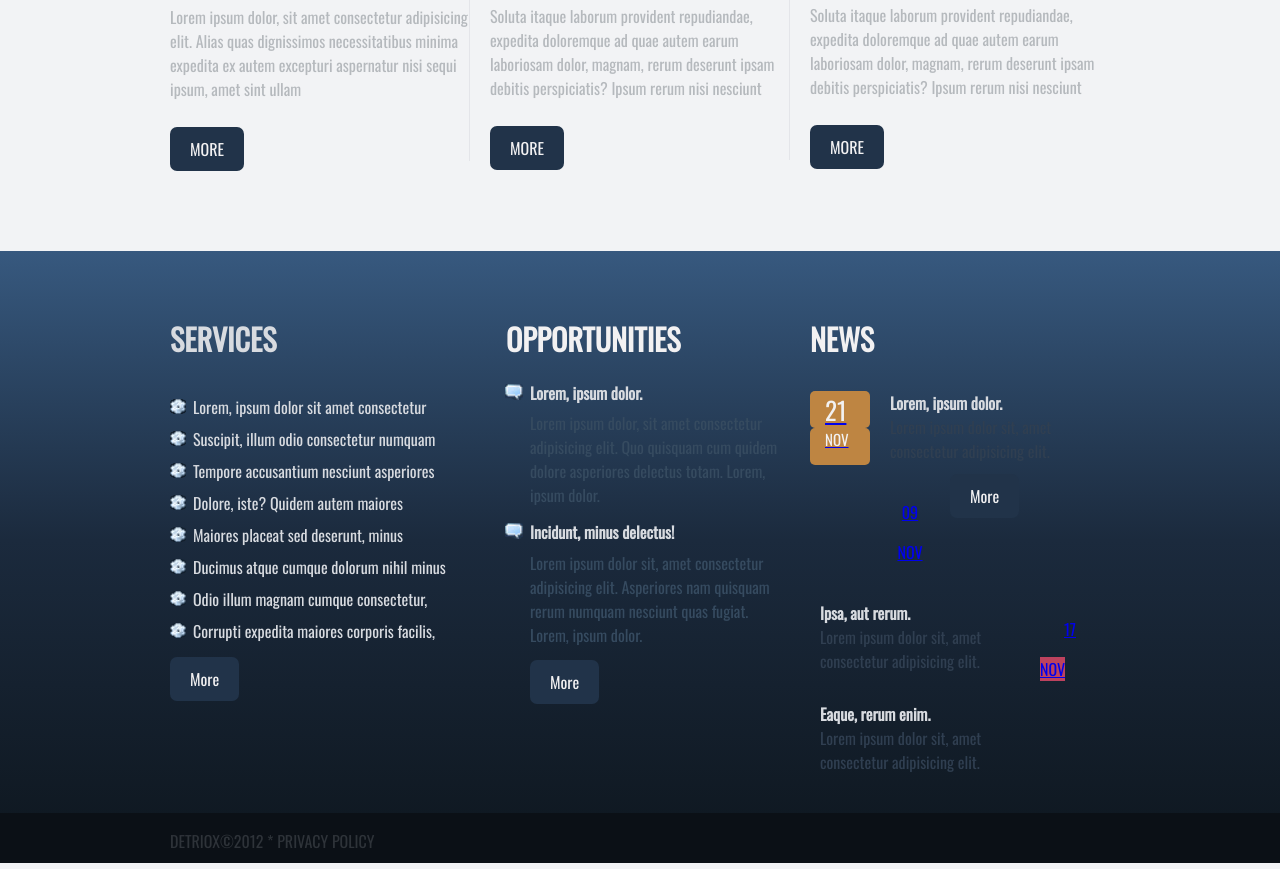
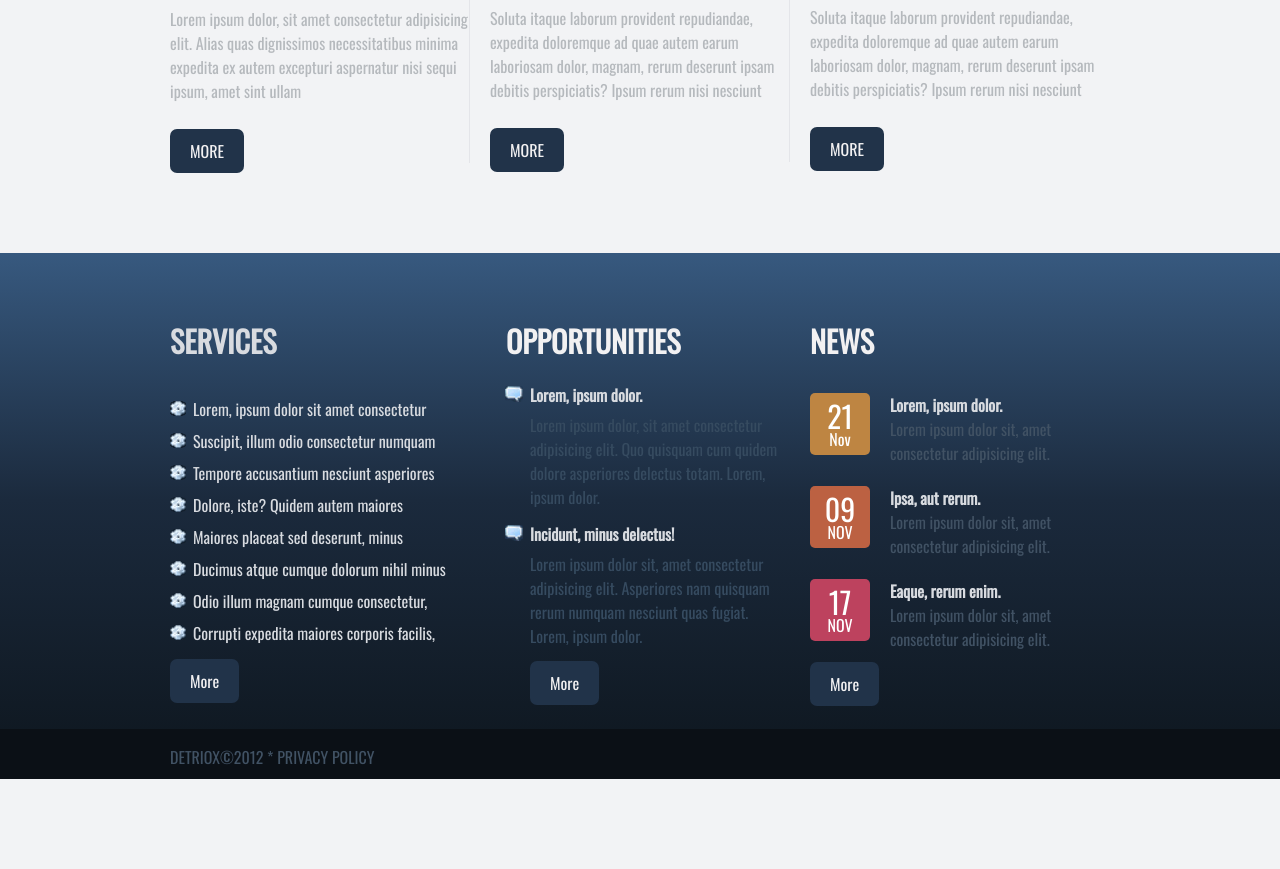
Before and after one commit to Toya88/Detroix, a plain HTML site: page index.html in a window 1280 px wide. Shown: the part 1026-1895 px from the top of the page. After the commit the page ends 1811 px from the top, so only its background shows below. Drawn offline with nearby package versions, Linux system fonts and the light colour scheme.

Commit message:
finidhed stlying date buttons, changed news text, added border radius to hero img

```diff
--- a/css/style3.css
+++ b/css/style3.css
@@ -57,6 +57,7 @@
 
 .hero_img {
     width: 100%;
+    border-radius: 7px;
 }
 .indicator a {
     display: inline-block;
@@ -175,28 +176,21 @@
 .news>div {
     margin-bottom: 21px;
 }
-.date p {
+.news a {
+    text-decoration: none;
+}
+.date {
+    display: block;
+    color: white;
     text-align: center;
+    border-radius: 5px;
+    line-height: 1;
+    padding: 8px;
 }
-.date--top {
-    display: block;
-    text-decoration: none;
-    padding: 0px 15px 0px 15px;
-    color: #f2f1f2;
-    border-radius: 5px;
-    font-size: 25px;
-    margin: 0px;
+.date span {
+    font-size: 30px;
 }
-.date--bottom{
-    display: block;
-    margin-top: -7px;
-    text-decoration: none;
-    padding: 0px 15px 15px 15px;
-    color: #f2f1f2;
-    border-radius: 5px;
-    font-size: 15px;
-    margin: 0px;
-}
+
 .date--first {
 
     background-color: #be8542;
@@ -217,14 +211,12 @@
 }
 .news_content p {
     margin: 0px;
-    color: #303f51;
-}
-.news a {
-    margin-top: 10px;
+    /* color: #303f51; */
+    color: #415264;
 }
 footer {
     height: 50px;
     margin-top: -17px;
     background-color: #0b1016;
-    color: #2e3339;
+    color: #415264;
 }
--- a/index.html
+++ b/index.html
@@ -50,8 +50,8 @@
                 <!-- <h2>Win the World</h2> -->
                     <!-- container 12, width 100% -->
             <div class="container_12">
-                <div class="grid_12 hero_img">
-                    <img src="media/thinkbig.jpg" alt="Image">
+                <div class="grid_12">
+                    <img class="hero_img" src="media/thinkbig.jpg" alt="Image">
                 </div>
             </div>
 
@@ -138,7 +138,7 @@
                 <div class="news grid_4">
                     <h3>NEWS</h3>
                         <div class="grid_1 alpha">
-                            <a  href="date"> <p class="date date--top date--first" >21  </p> <p class="date date--bottom date--first">NOV</p>  </a>
+                            <a class="date date--first" href="#link"><span>21</span>  <br> Nov </a>
                         </div>
 
                         <div class="news_content grid_3 omega">
@@ -147,7 +147,7 @@
                         </div>
 
                         <div class="grid_1 alpha">
-                            <a class="date date--second" href="date"> <p>09 </p> <p>NOV</p> </a>
+                            <a class="date date--second" href="#link"><span>09 </span> <br>NOV </a>
                         </div>
 
                         <div class="news_content grid_3 omega">
@@ -156,7 +156,8 @@
                         </div>
 
                         <div class="grid_1 alpha">
-                            <a class="date date--third" href="date"> <p>17  </p> NOV</a>
+                            <a class="date date--third" href="#link"><span>17</span>  <br>NOV </a>
+
                         </div>
 
                         <div class="news_content grid_3 omega">
```
